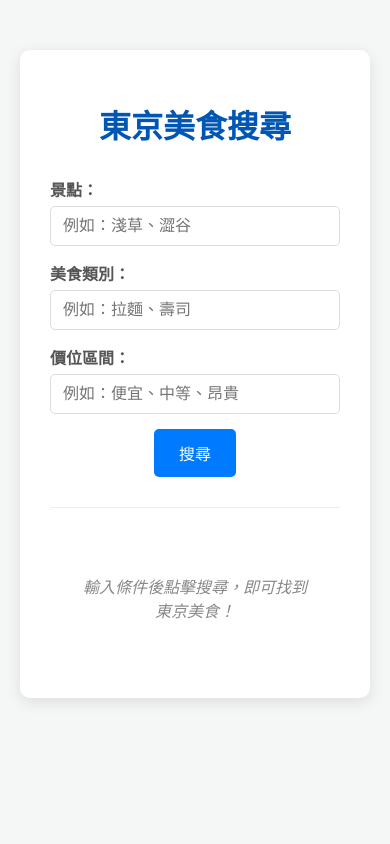
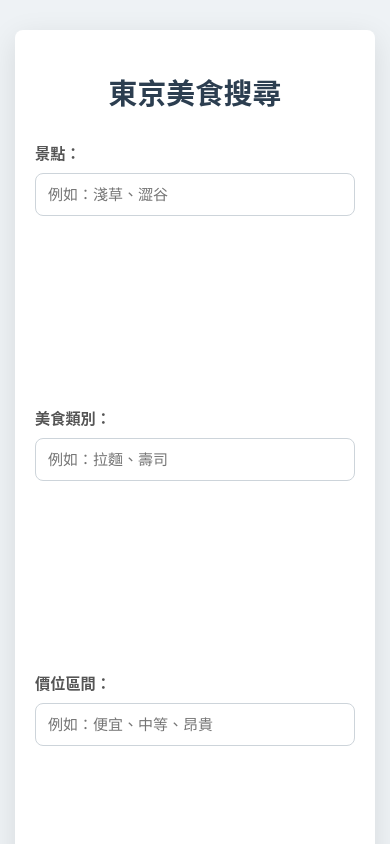
Before and after one commit to Jack-lin888/Tokyo-food-search, a plain HTML site: page index.html in a window 390 px wide. Shown: the top 844 px of the page. Drawn offline with Linux system fonts and the light colour scheme.

Commit message:
Update style.css

```diff
--- a/style.css
+++ b/style.css
@@ -1,74 +1,90 @@
+/* style.css */
+
 body {
-    font-family: 'Segoe UI', Tahoma, Geneva, Verdana, sans-serif;
+    font-family: 'Noto Sans CJK TC', 'Segoe UI', Tahoma, Geneva, Verdana, sans-serif; /* 增加中文字體支援 */
     margin: 0;
     padding: 20px;
-    background-color: #f4f7f6;
+    background-color: #eef2f5; /* 輕柔的背景色 */
     color: #333;
+    line-height: 1.6;
 }
 
 .container {
-    max-width: 900px;
-    margin: 30px auto;
+    max-width: 960px; /* 稍微放寬最大寬度 */
+    margin: 40px auto; /* 增加上下邊距 */
     background-color: #ffffff;
-    padding: 30px;
-    border-radius: 10px;
-    box-shadow: 0 4px 15px rgba(0, 0, 0, 0.1);
+    padding: 40px; /* 增加內距 */
+    border-radius: 12px; /* 更圓潤的邊角 */
+    box-shadow: 0 8px 30px rgba(0, 0, 0, 0.1); /* 更明顯的陰影效果 */
 }
 
 h1 {
     text-align: center;
-    color: #0056b3;
-    margin-bottom: 30px;
+    color: #2c3e50; /* 深藍灰色，更穩重 */
+    margin-bottom: 35px;
+    font-size: 2.5em; /* 讓標題更大 */
+    font-weight: 700;
 }
 
 .search-inputs {
     display: flex;
-    flex-wrap: wrap;
-    gap: 15px;
-    margin-bottom: 30px;
+    flex-wrap: wrap; /* 允許換行 */
+    gap: 20px; /* 增加間距 */
+    margin-bottom: 40px;
     justify-content: center;
-    align-items: flex-end;
+    align-items: flex-end; /* 對齊底部 */
 }
 
 .input-group {
-    flex: 1 1 200px; /* 彈性佈局，最小寬度200px */
+    flex: 1 1 250px; /* 調整彈性基礎寬度，讓每個輸入組佔更多空間 */
     display: flex;
     flex-direction: column;
 }
 
 .input-group label {
-    margin-bottom: 5px;
-    font-weight: bold;
+    margin-bottom: 8px; /* 增加標籤與輸入框的間距 */
+    font-weight: 600; /* 更粗的字體 */
     color: #555;
+    font-size: 0.95em;
 }
 
 .input-group input[type="text"] {
-    padding: 10px 12px;
-    border: 1px solid #ddd;
-    border-radius: 5px;
+    padding: 12px 15px; /* 增加內距 */
+    border: 1px solid #cdd4da; /* 更柔和的邊框顏色 */
+    border-radius: 8px; /* 更圓潤的邊角 */
     font-size: 16px;
-    width: 100%; /* 確保輸入框佔滿父容器 */
-    box-sizing: border-box; /* 邊框和內距不增加寬度 */
+    width: 100%;
+    box-sizing: border-box;
+    transition: border-color 0.3s ease, box-shadow 0.3s ease;
+}
+
+.input-group input[type="text"]:focus {
+    border-color: #3498db; /* 聚焦時邊框變色 */
+    box-shadow: 0 0 8px rgba(52, 152, 219, 0.2); /* 聚焦時增加陰影 */
+    outline: none; /* 移除預設外框 */
 }
 
 button {
-    padding: 12px 25px;
-    background-color: #007bff;
+    padding: 12px 30px; /* 增加按鈕內距 */
+    background-color: #3498db; /* 清新的藍色 */
     color: white;
     border: none;
-    border-radius: 5px;
-    font-size: 16px;
+    border-radius: 8px; /* 更圓潤的按鈕邊角 */
+    font-size: 18px; /* 更大的字體 */
+    font-weight: 600;
     cursor: pointer;
-    transition: background-color 0.3s ease;
+    transition: background-color 0.3s ease, transform 0.2s ease;
+    min-width: 120px; /* 確保按鈕有最小寬度 */
 }
 
 button:hover {
-    background-color: #0056b3;
+    background-color: #2980b9; /* 滑鼠懸停時顏色變深 */
+    transform: translateY(-2px); /* 輕微上浮效果 */
 }
 
 .search-results {
-    border-top: 1px solid #eee;
-    padding-top: 20px;
+    border-top: 1px solid #e0e0e0;
+    padding-top: 30px;
 }
 
 .placeholder-text {
@@ -78,44 +94,132 @@ button:hover {
     padding: 30px;
 }
 
+/* style.css (在現有 .search-results 下方新增或修改) */
+
 .restaurant-card {
-    background-color: #f9f9f9;
-    border: 1px solid #e0e0e0;
-    border-radius: 8px;
-    padding: 20px;
-    margin-bottom: 15px;
-    box-shadow: 0 2px 8px rgba(0, 0, 0, 0.05);
-    transition: transform 0.2s ease;
+    background-color: #ffffff; /* 卡片背景改為白色，與容器區分 */
+    border: 1px solid #e7ebee; /* 更淺的邊框顏色 */
+    border-radius: 10px; /* 更圓潤的邊角 */
+    padding: 25px; /* 增加內距 */
+    margin-bottom: 20px; /* 增加卡片間距 */
+    box-shadow: 0 6px 20px rgba(0, 0, 0, 0.08); /* 更明顯的陰影 */
+    transition: transform 0.2s ease, box-shadow 0.2s ease;
+    overflow: hidden; /* 防止內容溢出 */
 }
 
 .restaurant-card:hover {
-    transform: translateY(-3px);
+    transform: translateY(-5px); /* 滑鼠懸停時上浮更多 */
+    box-shadow: 0 10px 30px rgba(0, 0, 0, 0.12); /* 懸停時陰影更深 */
 }
 
 .restaurant-card h3 {
-    color: #333;
+    color: #2c3e50; /* 店名顏色與主標題一致 */
     margin-top: 0;
-    margin-bottom: 10px;
-    font-size: 22px;
+    margin-bottom: 12px;
+    font-size: 24px; /* 店名更大 */
+    font-weight: 700;
+    border-bottom: 2px solid #ecf0f1; /* 底部加一條細線 */
+    padding-bottom: 10px;
 }
 
 .restaurant-card p {
-    margin: 5px 0;
-    line-height: 1.6;
+    margin: 8px 0; /* 調整段落間距 */
+    line-height: 1.8; /* 增加行高，提升閱讀性 */
+    font-size: 15px;
 }
 
 .restaurant-card p strong {
-    color: #555;
+    color: #4a69bd; /* 強調文字使用藍色 */
+    font-weight: 600;
 }
 
 .restaurant-card .google-map-link {
-    display: inline-block;
+    display: inline-flex; /* 讓圖標和文字在同一行 */
+    align-items: center;
+    gap: 5px; /* 連結文字與圖標的間距 */
     margin-top: 10px;
-    color: #007bff;
+    color: #3498db; /* 與按鈕顏色一致 */
     text-decoration: none;
-    font-weight: bold;
+    font-weight: 600;
+    font-size: 15px;
+    transition: color 0.3s ease;
 }
 
 .restaurant-card .google-map-link:hover {
+    color: #2980b9; /* 滑鼠懸停時顏色變深 */
     text-decoration: underline;
 }
+
+/* 可以為地圖連結加一個小圖標，如果有的話 */
+/* .google-map-link::before {
+    content: '📍';
+    font-size: 1.1em;
+} */
+/* style.css (新增在檔案最下方) */
+
+@media (max-width: 768px) {
+    .container {
+        padding: 25px; /* 平板及手機內距調整 */
+        margin: 20px auto;
+    }
+
+    h1 {
+        font-size: 2em;
+    }
+
+    .search-inputs {
+        flex-direction: column; /* 在小螢幕上垂直堆疊 */
+        align-items: stretch; /* 讓元素拉伸填滿寬度 */
+        gap: 15px;
+    }
+
+    .input-group {
+        width: 100%; /* 確保輸入框佔滿寬度 */
+    }
+
+    button {
+        width: 100%; /* 按鈕也佔滿寬度 */
+        font-size: 17px;
+        padding: 15px;
+    }
+
+    .restaurant-card {
+        padding: 20px;
+    }
+
+    .restaurant-card h3 {
+        font-size: 20px;
+    }
+}
+
+@media (max-width: 480px) {
+    body {
+        padding: 15px;
+    }
+
+    .container {
+        padding: 20px;
+        margin: 15px auto;
+        border-radius: 8px;
+    }
+
+    h1 {
+        font-size: 1.8em;
+        margin-bottom: 25px;
+    }
+
+    .input-group input[type="text"],
+    button {
+        font-size: 15px;
+        padding: 12px;
+    }
+
+    .restaurant-card {
+        padding: 15px;
+        margin-bottom: 12px;
+    }
+
+    .restaurant-card h3 {
+        font-size: 18px;
+    }
+}
```
